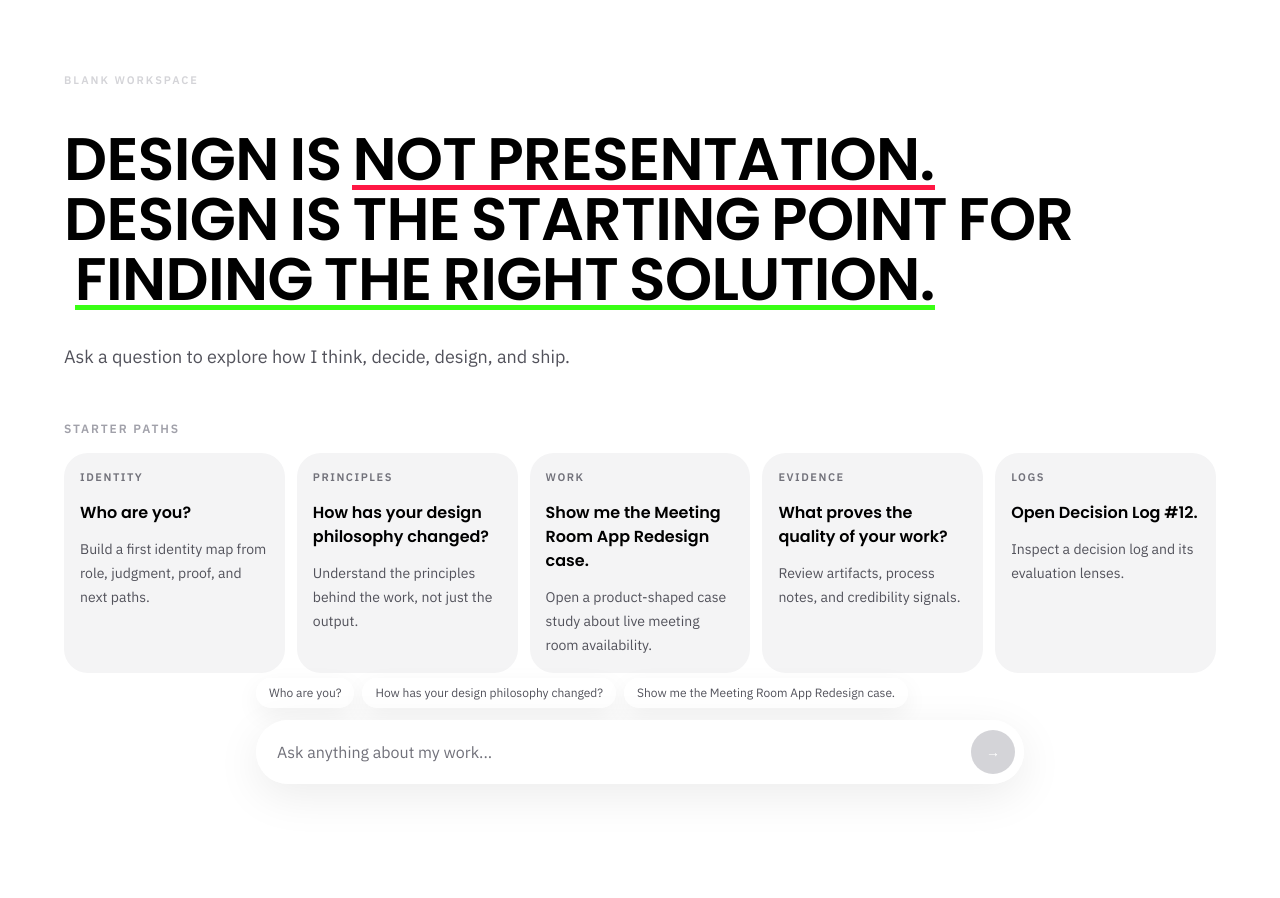
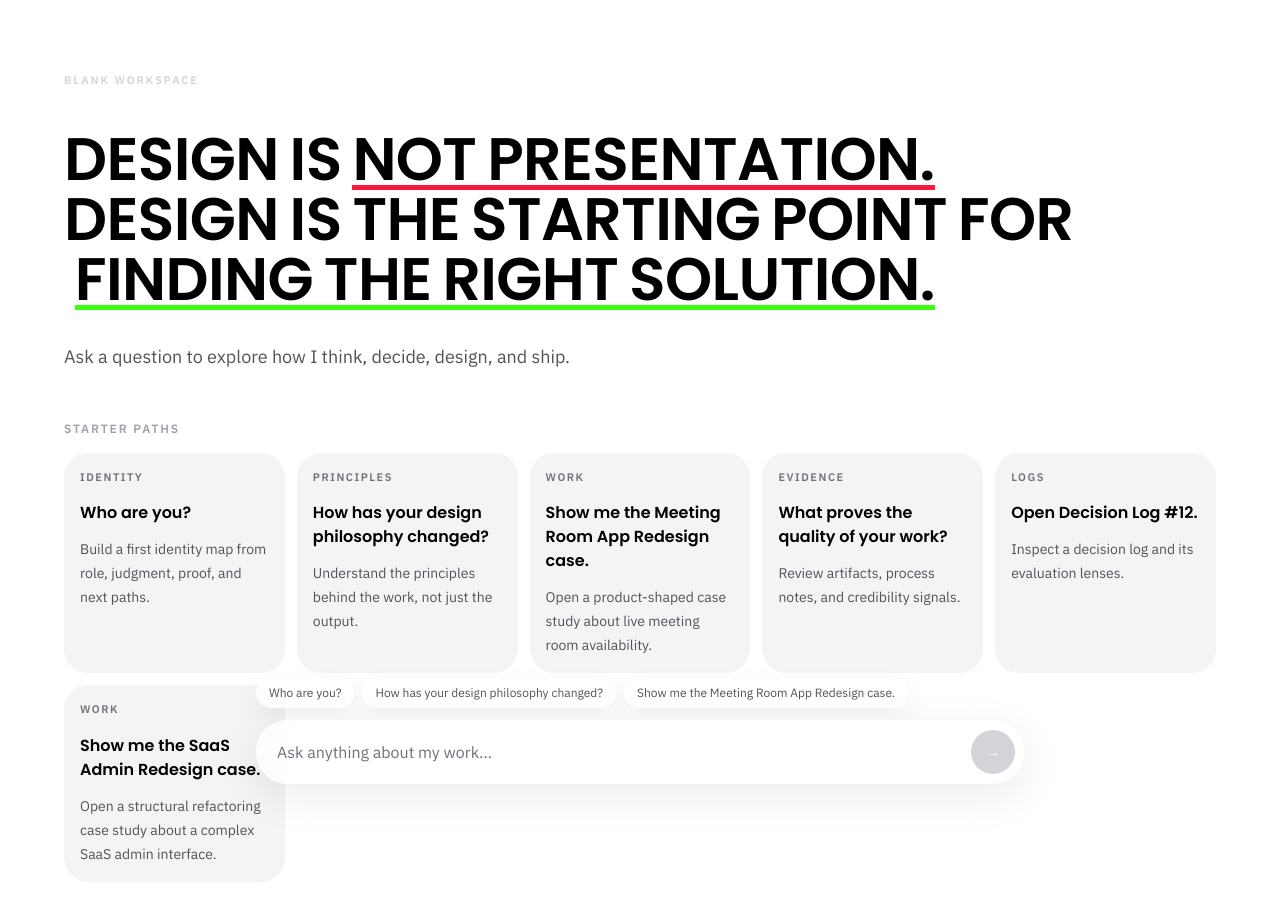
Before and after one commit to jinex001/persona-OS, a Next.js app: page / in a window 1280 px wide. Shown: the top 898 px of the page. Built offline with nearby package versions, Linux system fonts and the light colour scheme.

Commit message:
Add SaaS Admin Redesign as a homepage starter path

```diff
--- a/data/portfolio-response.ts
+++ b/data/portfolio-response.ts
@@ -168,6 +168,12 @@ export const starterQuestions: Pick<QuestionNode, "id" | "question" | "intent" |
     question: "Open Decision Log #12.",
     intent: "Inspect a decision log and its evaluation lenses.",
     category: "Logs",
+  },
+  {
+    id: "saas-admin-redesign",
+    question: "Show me the SaaS Admin Redesign case.",
+    intent: "Open a structural refactoring case study about a complex SaaS admin interface.",
+    category: "Work",
   },
 ];
 
```
